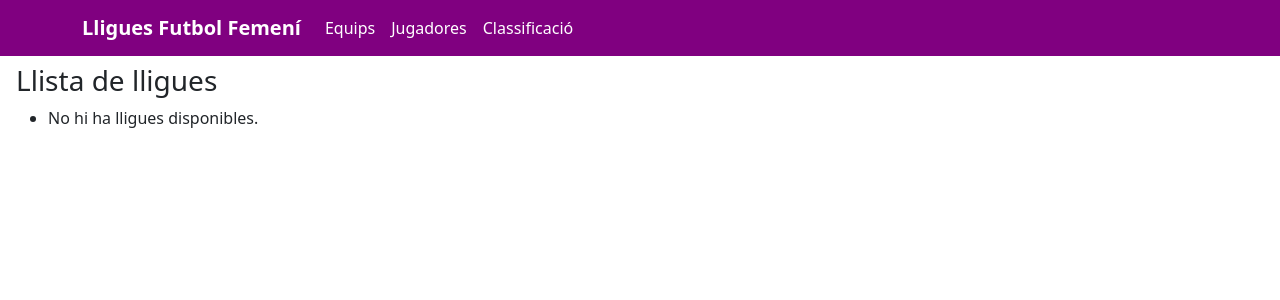
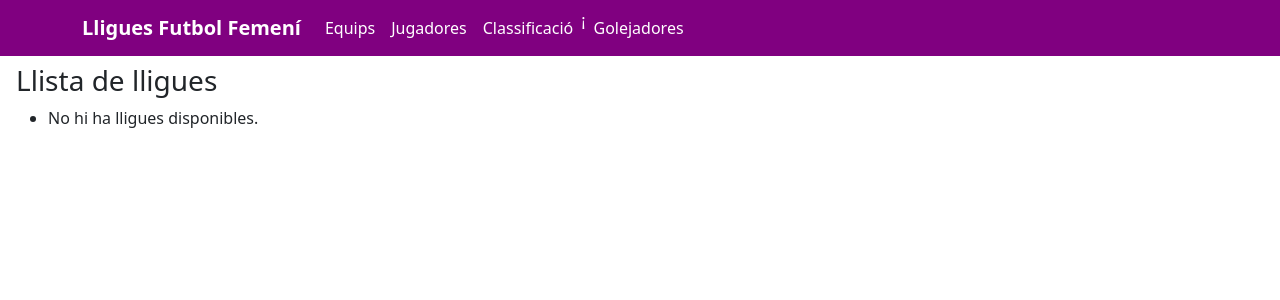
Before and after one commit to miquelamorosaldev/lligafutfemprj, a Django app: page /lliga/ in a window 1280 px wide. Shown: the top 300 px of the page. Run offline with Django 4.2, Linux system fonts and the light colour scheme; data that the repository does not hold is empty.

Commit message:
Màximes golejadores d'un equip

```diff
--- a/lliga/templates/lliga/base.html
+++ b/lliga/templates/lliga/base.html
@@ -45,6 +45,8 @@
                         </li>
                         <li class="nav-item">
                             <a class="nav-link" href="/lliga/classificacio">Classificació</a>
+                        </li>¡
+                            <a class="nav-link" href="/lliga/golejadores/213">Golejadores</a>
                         </li>
                         <!-- Altres enllaços de navegació -->
                     </ul>
```
